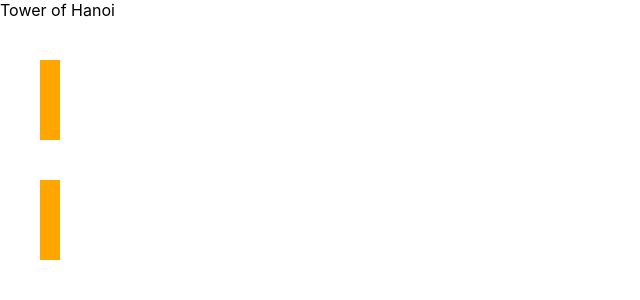
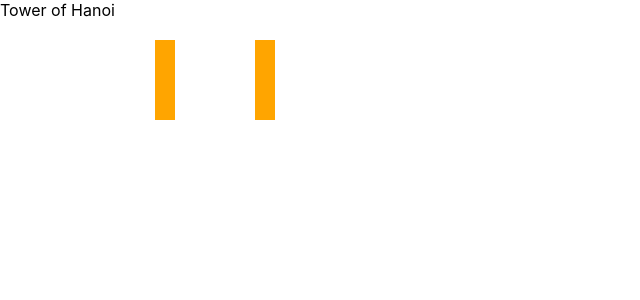
Before and after one commit to vehikl/hanoi-tower, a React (Create React App) app: page / in a window 1280 px wide. Shown: the top 300 px of the page, without its empty margins (0-640 px from the left). Built offline with nearby package versions, Linux system fonts and the light colour scheme.

Commit message:
Align the poles

```diff
--- a/src/App.tsx
+++ b/src/App.tsx
@@ -4,7 +4,7 @@ import Pole from "./components/Pole";
 
 function App() {
   return (
-   <div>
+   <div style={{ display: "flex" }}>
      Tower of Hanoi
      <Pole/>
 
```
